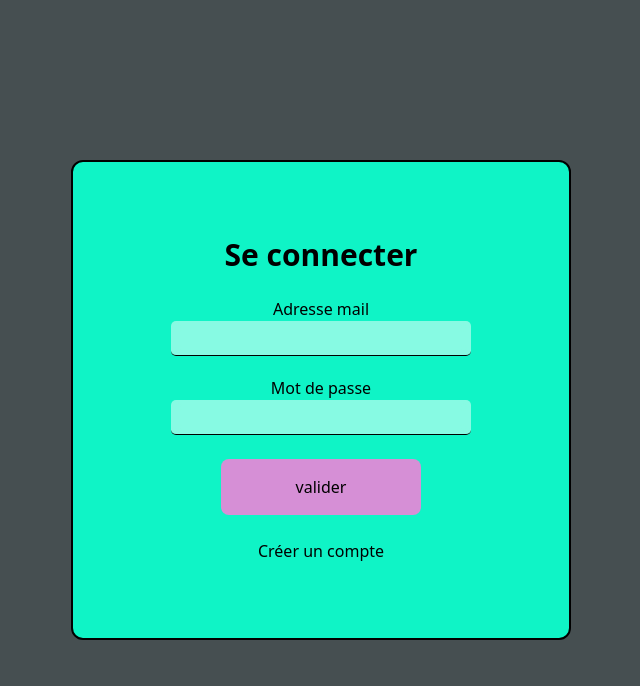
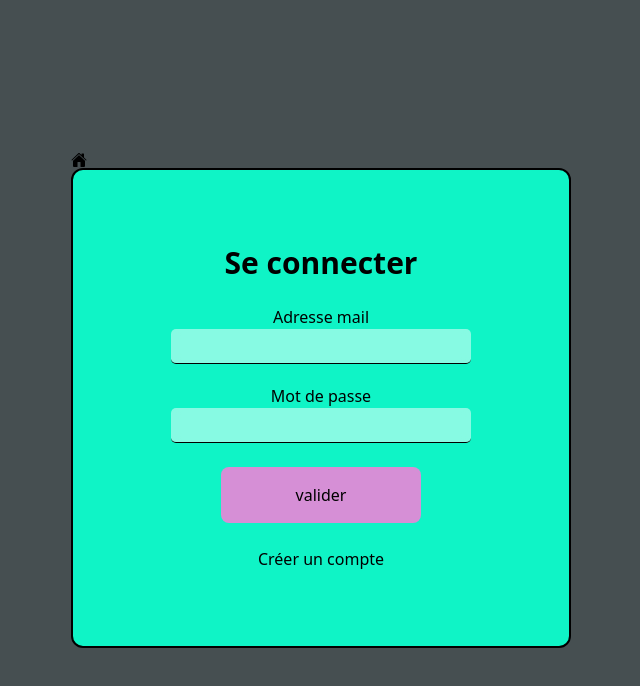
Before and after one commit to TomJegou/PHP-TP_FINAL-FRONT, a Next.js app in the folder pussycat-agency/: page /sign-in in a window 1280 px wide. Shown: the top 686 px of the page, without its empty margins (319-959 px from the left). Built offline with nearby package versions, Linux system fonts and the light colour scheme.

Commit message:
Create HomeButton component

```diff
--- /dev/null
+++ b/pussycat-agency/app/sign-in/home-button.tsx
@@ -0,0 +1,12 @@
+import Link from "next/link"
+import { IoHome } from "react-icons/io5"
+
+export default function HomeButton() {
+    return (
+        <Link
+            href="/"
+        >
+            <IoHome />
+        </Link>
+    )
+}
--- a/pussycat-agency/app/sign-in/page.tsx
+++ b/pussycat-agency/app/sign-in/page.tsx
@@ -1,8 +1,10 @@
 import LoginForm from "./sign-in-form"
+import HomeButton from "./home-button"
 
 export default function SignIn() {
   return (
     <main>
+      <HomeButton />
       <LoginForm />
     </main>
   )
```
